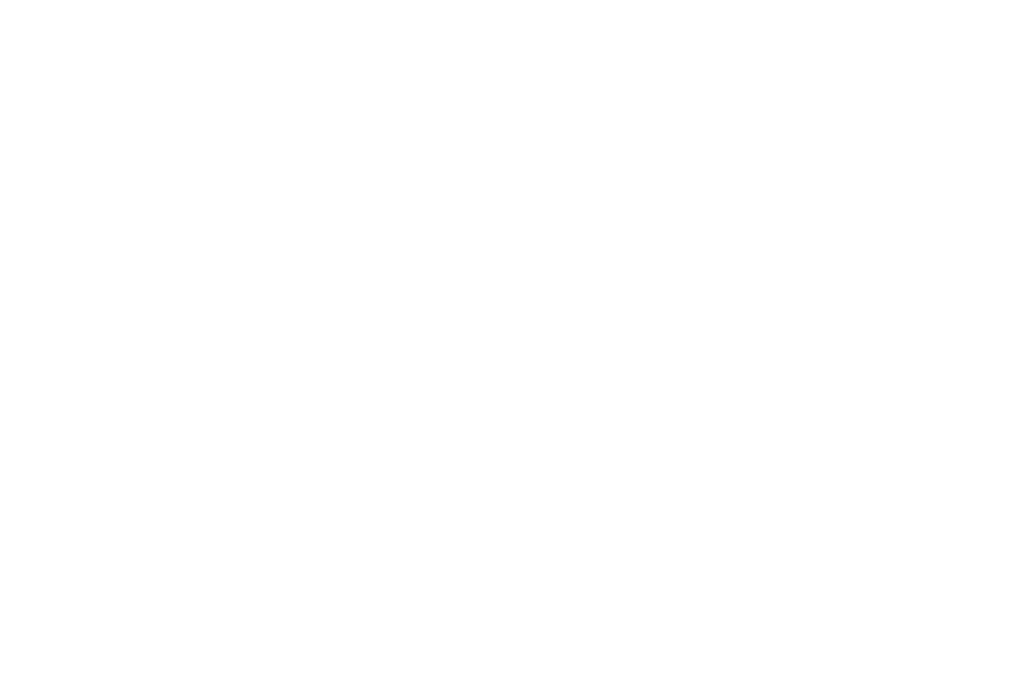
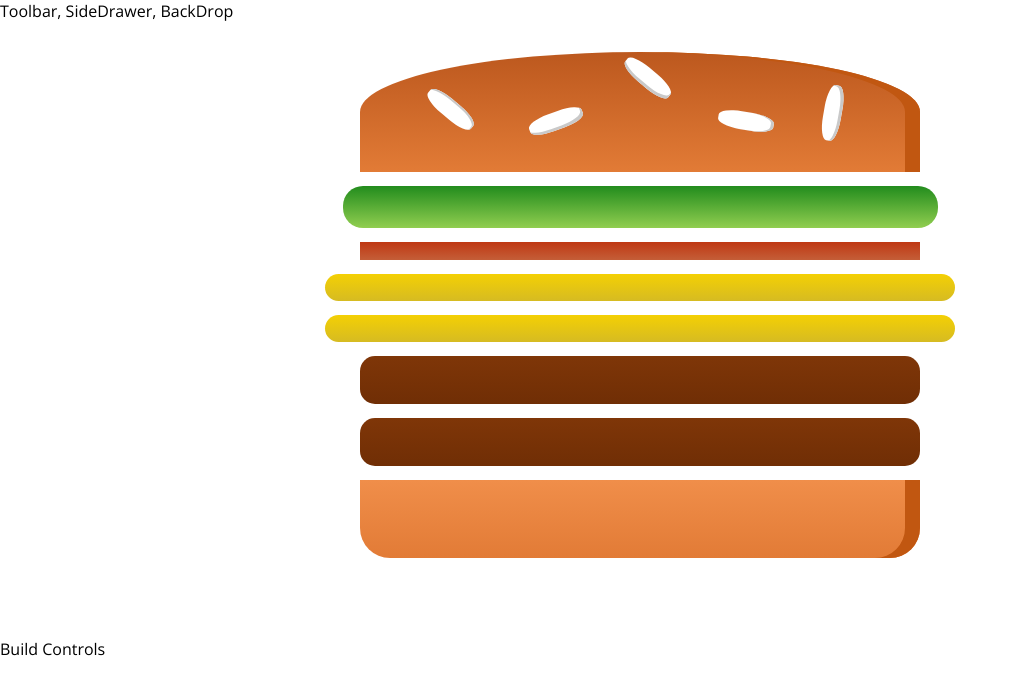
Before and after one commit to nzwnabdulwahid/react_training, a React app: page / in a window 1280 px wide. Shown: the top 694 px of the page, without its empty margins (0-1018 px from the left). Built offline with nearby package versions, Linux system fonts and the light colour scheme.

Commit message:
add burger css, state to build burgers, start to get hungry

```diff
--- a/package.json
+++ b/package.json
@@ -31,6 +31,7 @@
     "postcss-flexbugs-fixes": "3.2.0",
     "postcss-loader": "2.0.8",
     "promise": "8.0.1",
+    "prop-types": "^15.6.1",
     "raf": "3.4.0",
     "react": "^16.3.1",
     "react-dev-utils": "^5.0.1",
--- a/src/App.js
+++ b/src/App.js
@@ -1,25 +1,17 @@
 import React, { Component } from 'react';
 
 
+import Layout from './components/Layout/Layout';
+import BurgerBuilder from './containers/BurgerBuilder/BurgerBuilder'
 
 class App extends Component {
-
-  constructor(props) {
-    super(props);
-    this.state = {username: "meow"};
-  }
-
-  usernameChangeHandle = (event) => {
-    this.setState({
-      username: event.target.value
-    })
-  }
-
 
   render() {
     return (
       <div>
-
+        <Layout>
+          <BurgerBuilder />
+        </Layout>
       </div>
     );
   }
--- /dev/null
+++ b/src/components/Burger/Burger.css
@@ -0,0 +1,30 @@
+.Burger {
+	width: 100%;
+	margin: auto;
+	height: 250px;
+	overflow: scroll;
+	text-align: center;
+	font-weight: bold;
+	font-size:1.2rem;
+}
+
+@media (min-width: 500px) and (min-height: 400px){
+	.Burger{
+		width: 350px;
+		height: 300px
+	}
+}
+
+@media (min-width: 500px) and (min-height: 401px){
+	.Burger{
+		width: 450px;
+		height: 400px
+	}
+}
+
+@media (min-width: 1000px) and (min-height: 700px){
+	.Burger{
+		width: 700px;
+		height: 600px
+	}
+}
--- /dev/null
+++ b/src/components/Burger/Burger.js
@@ -0,0 +1,23 @@
+import React from 'react';
+
+import classes from './Burger.css';
+import BurgerIngredient from './BurgerIngredient/BurgerIngredient'
+const burger = (props) => {
+	console.log("props", props);
+
+	const transformedIngredients = Object.keys(props.ingredients).map(igKey => {
+		return [...Array(props.ingredients[igKey])].map((_, i) => {
+			return <BurgerIngredient key={igKey+i} type={igKey} />
+		})
+	})
+
+	return (
+		<div className={classes.Burger}>
+			<BurgerIngredient type="bread-top" />
+			{ transformedIngredients }
+			<BurgerIngredient type="bread-bottom" />
+		</div>
+	)
+}
+
+export default burger;
--- /dev/null
+++ b/src/components/Burger/BurgerIngredient/BurgerIngredient.css
@@ -0,0 +1,113 @@
+.BreadBottom {
+    height: 13%;
+    width: 80%;
+    background: linear-gradient(#F08E4A, #e27b36);
+    border-radius: 0 0 30px 30px;
+    box-shadow: inset -15px 0 #c15711;
+    margin: 2% auto;
+}
+
+.BreadTop {
+    height: 20%;
+    width: 80%;
+    background: linear-gradient(#bc581e, #e27b36);
+    border-radius: 50% 50% 0 0;
+    box-shadow: inset -15px 0 #c15711;
+    margin: 2% auto;
+    position: relative;
+}
+
+.Seeds1 {
+    width: 10%;
+    height: 15%;
+    position: absolute;
+    background-color: white;
+    left: 30%;
+    top: 50%;
+    border-radius: 40%;
+    transform: rotate(-20deg);
+    box-shadow: inset -2px -3px #c9c9c9;
+}
+
+.Seeds1:after {
+    content: "";
+    width: 100%;
+    height: 100%;
+    position: absolute;
+    background-color: white;
+    left: -170%;
+    top: -260%;
+    border-radius: 40%;
+    transform: rotate(60deg);
+    box-shadow: inset -1px 2px #c9c9c9;
+  }
+
+.Seeds1:before {
+    content: "";
+    width: 100%;
+    height: 100%;
+    position: absolute;
+    background-color: white;
+    left: 180%;
+    top: -50%;
+    border-radius: 40%;
+    transform: rotate(60deg);
+    box-shadow: inset -1px -3px #c9c9c9;
+  }
+
+  .Seeds2 {
+    width: 10%;
+    height: 15%;
+    position: absolute;
+    background-color: white;
+    left: 64%;
+    top: 50%;
+    border-radius: 40%;
+    transform: rotate(10deg);
+    box-shadow: inset -3px 0 #c9c9c9;
+  }
+
+  .Seeds2:before {
+    content: "";
+    width: 100%;
+    height: 100%;
+    position: absolute;
+    background-color: white;
+    left: 150%;
+    top: -130%;
+    border-radius: 40%;
+    transform: rotate(90deg);
+    box-shadow: inset 1px 3px #c9c9c9;
+  }
+
+
+.Meat {
+    width: 80%;
+    height: 8%;
+    background: linear-gradient(#7f3608, #702e05);
+    margin: 2% auto;
+    border-radius: 15px;
+}
+
+.Cheese {
+    width: 90%;
+    height: 4.5%;
+    margin: 2% auto;
+    background: linear-gradient(#f4d004, #d6bb22);
+    border-radius: 20px;
+}
+
+.Salad {
+    width: 85%;
+    height: 7%;
+    margin: 2% auto;
+    background: linear-gradient(#228c1d, #91ce50);
+    border-radius: 20px;
+}
+
+.Bacon {
+    width: 80%;
+    height: 3%;
+    background: linear-gradient(#bf3813, #c45e38);
+    margin: 2% auto;
+}
--- /dev/null
+++ b/src/components/Burger/BurgerIngredient/BurgerIngredient.js
@@ -0,0 +1,56 @@
+import React, { Component } from 'react';
+import PropTypes from 'prop-types';
+
+import classes from './BurgerIngredient.css'
+
+class BurgerIngredient extends Component {
+
+	render(){
+
+		let ingredient = null;
+
+		switch(this.props.type){
+
+			case ('bread-bottom'):
+				ingredient = <div className={classes.BreadBottom}></div>;
+				break;
+
+			case ('bread-top'):
+				ingredient = (
+					<div className={classes.BreadTop}>
+						<div className={classes.Seeds1}></div>
+						<div className={classes.Seeds2}></div>
+					</div>
+				);
+				break;
+
+			case ('meat') :
+				ingredient = <div className={classes.Meat}></div>;
+				break;
+
+			case ('cheese') :
+				ingredient = <div className={classes.Cheese}></div>;
+				break;
+
+			case ('salad') :
+				ingredient = <div className={classes.Salad}></div>;
+				break;
+
+			case ('bacon') :
+				ingredient = <div className={classes.Bacon}></div>;
+				break;
+
+			default : ingredient = null;
+		}
+
+		return ingredient;
+
+	}
+
+}
+
+BurgerIngredient.propTypes = {
+	type: PropTypes.string.isRequired
+}
+
+export default BurgerIngredient;
--- /dev/null
+++ b/src/components/Layout/Layout.css
@@ -0,0 +1,3 @@
+.Content {
+	margin-top:16px;
+}
--- /dev/null
+++ b/src/components/Layout/Layout.js
@@ -0,0 +1,16 @@
+import React from 'react';
+
+import Aux from '../../hoc/Aux'
+import classes from './Layout.css'
+
+const layout = (props) => (
+	<Aux>
+		<div>Toolbar, SideDrawer, BackDrop</div>
+		<main className={classes.Content}>
+			{props.children}
+		</main>
+	</Aux>
+
+)
+
+export default layout;
--- /dev/null
+++ b/src/containers/BurgerBuilder/BurgerBuilder.js
@@ -0,0 +1,32 @@
+import React, { Component } from 'react';
+
+
+import Aux from '../../hoc/Aux';
+import Burger from '../../components/Burger/Burger'
+class BurgerBuilder extends Component {
+
+	constructor(props){
+		super(props);
+		this.state = {
+			ingredients: {
+				salad:1,
+				bacon:1,
+				cheese:2,
+				meat:2,
+			}
+		}
+	}
+
+	render(){
+		return (
+			<Aux>
+				<Burger ingredients={this.state.ingredients} />
+				<div>Build Controls</div>
+			</Aux>
+
+		);
+	}
+
+}
+
+export default BurgerBuilder;
--- /dev/null
+++ b/src/hoc/Aux.js
@@ -0,0 +1,3 @@
+const aux = ( props ) => props.children ;
+
+export default aux;
--- a/src/index.css
+++ b/src/index.css
@@ -1,5 +1,5 @@
 body {
   margin: 0;
   padding: 0;
-  font-family: sans-serif;
+  font-family: "Open Sans", sans-serif;
 }
```
Also changed, not shown: 1 other file (tests, documents, lock files or other folders).
